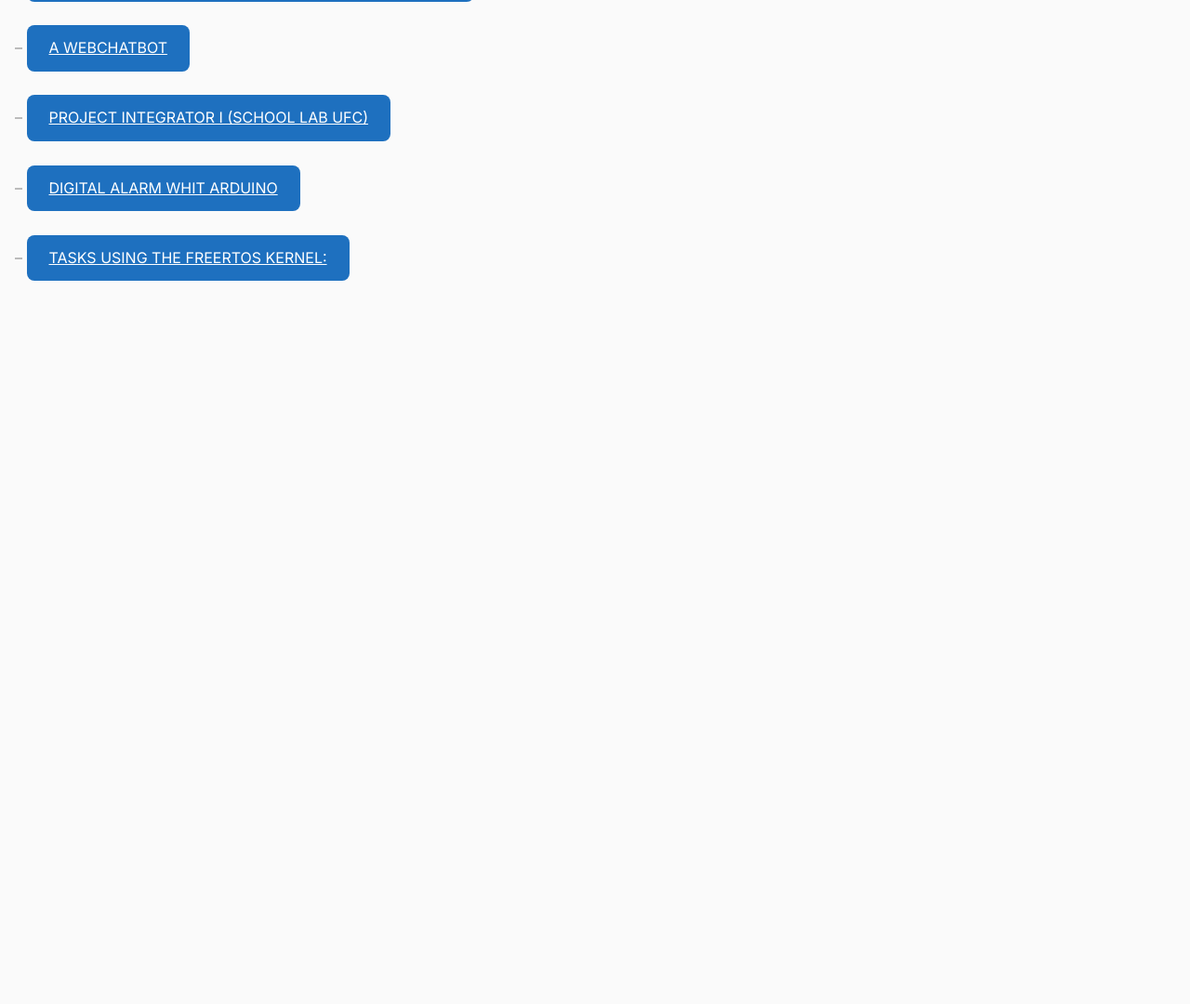
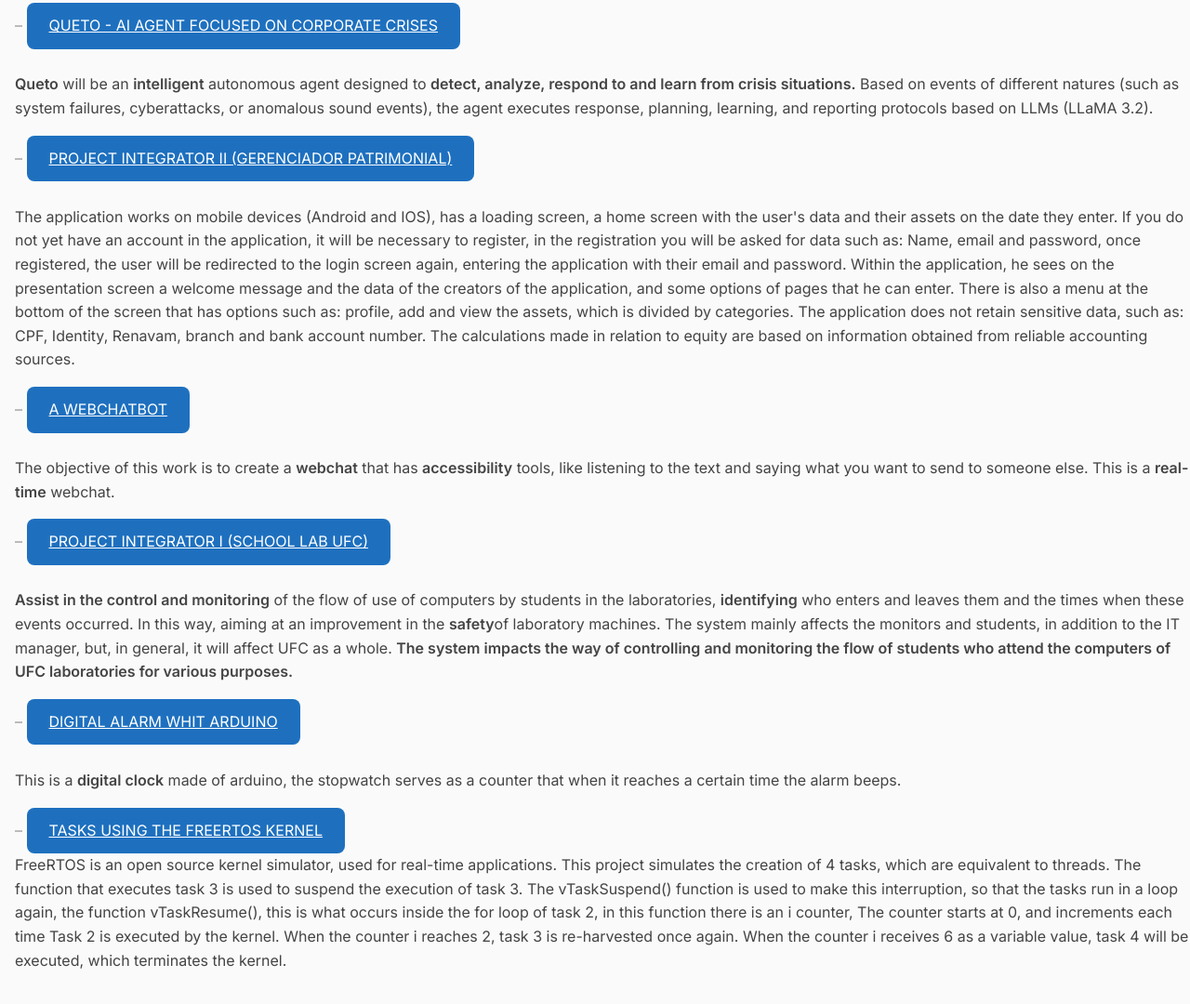
Before and after one commit to jonatasfernandessilva7/jonatasfernandessilva7, a plain HTML site: page html/projects.html in a window 1280 px wide. Shown: the part 48-1128 px from the top of the page at 93% size. Before the commit the page ends 800 px from the top, so only its background shows below. Drawn offline with Linux system fonts and the light colour scheme.

Commit message:
feat(main): incluindo projeto queto agent

```diff
--- a/css/projects.css
+++ b/css/projects.css
@@ -13,6 +13,7 @@ html, body {
     line-height: 1.6;
     font-size: 16px;
     overflow-x: hidden;
+    margin-top: 2%;
 }
 
 main {
--- a/html/projects.html
+++ b/html/projects.html
@@ -16,19 +16,54 @@
     <section>
         <ul>
             <li>
+                <a id="Go_to_project" href="https://github.com/jonatasfernandessilva7/QUETO-AI-Agent-For-Crisis-Management.git">Queto - AI agent focused on corporate crises</a><br><br>
+                <p> <strong>Queto</strong> will be an <strong>intelligent</strong> autonomous agent designed to
+                    <strong>detect, analyze, respond to and learn from crisis situations.</strong>
+                    Based on events of different natures (such as system failures, cyberattacks, or anomalous sound events),
+                    the agent executes response, planning, learning, and reporting protocols based on LLMs (LLaMA 3.2).</p>
+            </li>
+            <li>
                 <a id="Go_to_project" href="https://github.com/jonatasfernandessilva7/gerenciador-de-patrimonio.git">Project Integrator II (Gerenciador Patrimonial)</a><br><br>
+                <p> The application works on mobile devices (Android and IOS), has a loading screen,
+                    a home screen with the user's data and their assets on the date they enter.
+                    If you do not yet have an account in the application, it will be necessary to register,
+                    in the registration you will be asked for data such as: Name, email and password, once registered,
+                    the user will be redirected to the login screen again, entering the application with their email and password.
+                    Within the application, he sees on the presentation screen a welcome message and the data of the creators of the application,
+                    and some options of pages that he can enter. There is also a menu at the bottom of the screen that has options such as:
+                    profile, add and view the assets, which is divided by categories. The application does not retain sensitive data, such as:
+                    CPF, Identity, Renavam, branch and bank account number. The calculations made in relation to equity are based on information
+                    obtained from reliable accounting sources.</p>
             </li>
             <li>
                 <a id="Go_to_project" href="https://github.com/jonatasfernandessilva7/projeto-poo.git">A WebChatBot</a><br><br>
+                <p> The objective of this work is to create a <strong>webchat</strong> that has <strong>accessibility</strong> tools,
+                    like listening to the text and saying what you want to send to someone else. This is a <strong> real-time</strong> webchat.</p>
             </li>
             <li>
                 <a id="Go_to_project" href="https://github.com/jonatasfernandessilva7/backend-schoolLab.git">Project Integrator I (School Lab UFC)</a><br><br>
+                <p> <strong>Assist in the control and monitoring</strong> of the flow of use of computers by students in the laboratories,
+                    <strong>identifying</strong> who enters and leaves them and the times when these events occurred.
+                    In this way, aiming at an improvement in the <strong>safety</strong>of laboratory machines. The system mainly affects the
+                    monitors and students, in addition to the IT manager, but, in general, it will affect UFC as a whole.
+                    <strong>The system impacts the way of controlling and monitoring the flow of students who attend the computers of UFC
+                        laboratories for various purposes.</strong></p>
             </li>
             <li>
                 <a id="Go_to_project" href="https://github.com/jonatasfernandessilva7/relogio-digital-com-alarme.git">Digital alarm whit Arduino</a><br><br>
+                <p> This is a <strong>digital clock</strong> made of arduino, the stopwatch serves as a counter that when it reaches
+                    a certain time the alarm beeps.</p>
             </li>
             <li>
-                <a id="Go_to_project" href="https://github.com/jonatasfernandessilva7/tasks-FreeRTOS-Linux.git">Tasks using the FreeRTOS Kernel:</a>
+                <a id="Go_to_project" href="https://github.com/jonatasfernandessilva7/tasks-FreeRTOS-Linux.git">Tasks using the FreeRTOS Kernel</a>
+                <p> FreeRTOS is an open source kernel simulator, used for real-time applications.
+                    This project simulates the creation of 4 tasks, which are equivalent to threads.
+                    The function that executes task 3 is used to suspend the execution of task 3.
+                    The vTaskSuspend() function is used to make this interruption, so that the tasks run in a loop again, the
+                    function vTaskResume(), this is what occurs inside the for loop of task 2, in this function there is an i counter,
+                    The counter starts at 0, and increments each time Task 2 is executed by the kernel.
+                    When the counter i reaches 2, task 3 is re-harvested once again.
+                    When the counter i receives 6 as a variable value, task 4 will be executed, which terminates the kernel.</p>
             </li>
         </ul>
     </section>
```
